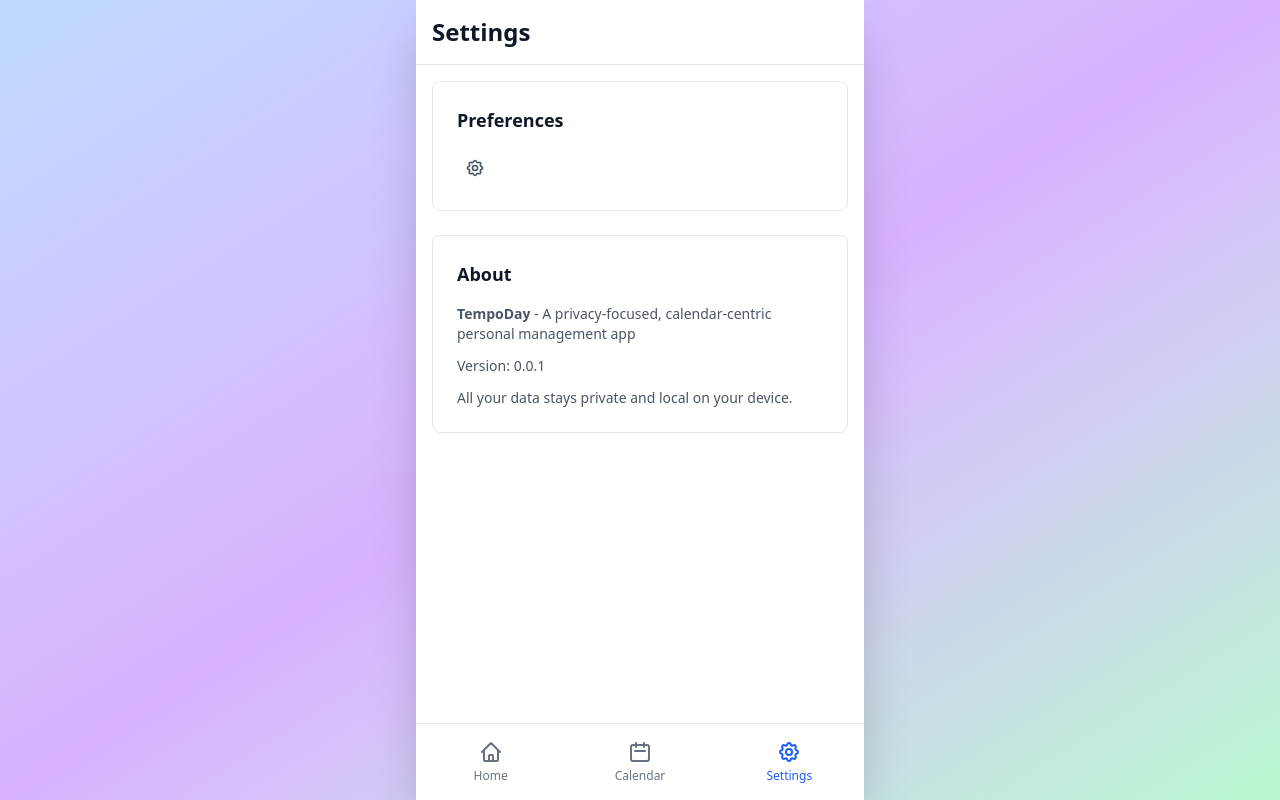
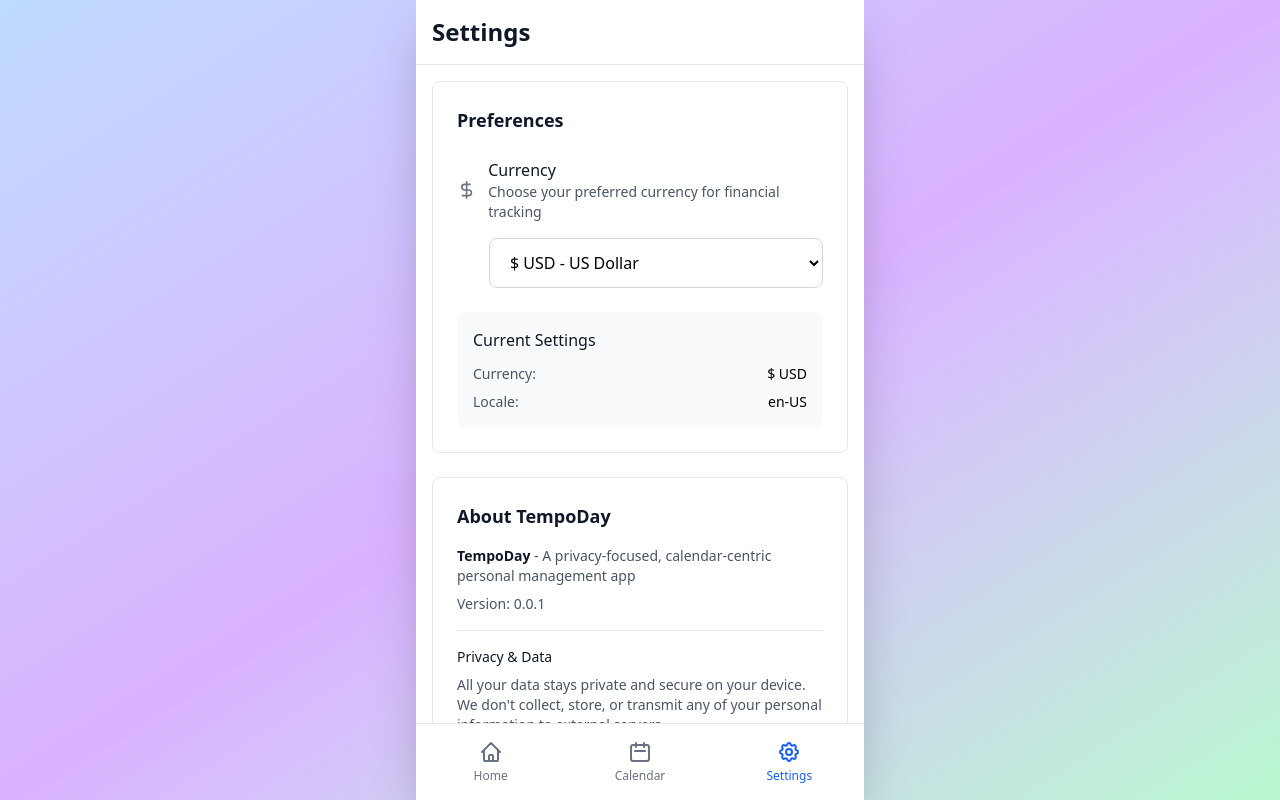
Before and after one commit to fachrihawari/tempoday, a Svelte app: page /settings in a window 1280 px wide. Built offline with nearby package versions, Linux system fonts and the light colour scheme.

Commit message:
Convert Settings Modal to Settings Page

```diff
--- a/src/components/Settings.svelte
+++ b/src/components/Settings.svelte
@@ -1,12 +1,9 @@
 <script lang="ts">
 import { settingsStore } from '../stores/settings.svelte';
 import Alert from './ui/Alert.svelte';
-import BottomSheet from './ui/BottomSheet.svelte';
 import Button from './ui/Button.svelte';
 import Icon from './ui/Icon.svelte';
 import Loading from './ui/Loading.svelte';
-
-let showSettings = $state(false);
 
 // Reactive values from the settings store
 let { settings, isLoading, isSaving, error } = $derived(settingsStore);
@@ -60,26 +57,12 @@ function getLocaleForCurrency(currencyCode: string): string {
 }
 </script>
 
-<!-- Settings Button -->
-<Button variant="ghost" onclick={() => (showSettings = true)} class="!p-2">
-  {#snippet children()}
-    <Icon name="settings" />
-  {/snippet}
-</Button>
-
-<!-- Settings Modal -->
-<BottomSheet
-  bind:open={showSettings}
-  title="Settings"
-  onClose={() => (showSettings = false)}
->
-  {#snippet children()}
+<div class="space-y-6">
   {#if error}
     <Alert
       type="error"
       description={error}
       onDismiss={() => settingsStore.clearError()}
-        class="mb-4"
     />
   {/if}
 
@@ -87,50 +70,53 @@ function getLocaleForCurrency(currencyCode: string): string {
     <Loading size="lg" message="Loading settings..." />
   {:else}
     <div class="space-y-6">
-        <div class="space-y-3">
-          <div class="flex items-center gap-2">
+      <!-- Currency Settings -->
+      <div class="space-y-4">
+        <div class="flex items-center gap-3">
           <Icon name="dollar" class="text-gray-500" />
-            <label for="currency-select" class="font-medium text-gray-900"
-              >Currency</label
-            >
+          <div>
+            <h3 class="font-medium text-gray-900">Currency</h3>
+            <p class="text-sm text-gray-600">Choose your preferred currency for financial tracking</p>
+          </div>
         </div>
 
+        <div class="ml-8">
           <select
-            id="currency-select"
             value={settings.currency}
-            onchange={(e) =>
-              updateCurrency((e.target as HTMLSelectElement).value)}
+            onchange={(e) => updateCurrency((e.target as HTMLSelectElement).value)}
             disabled={isSaving}
-            class={`w-full px-3 py-3 border border-gray-300 rounded-lg focus:ring-2 focus:ring-blue-500 focus:border-blue-500 bg-white text-base ${isSaving ? 'opacity-50 cursor-not-allowed' : ''}`}
+            class={`w-full px-4 py-3 border border-gray-300 rounded-lg focus:ring-2 focus:ring-blue-500 focus:border-blue-500 bg-white text-base ${isSaving ? 'opacity-50 cursor-not-allowed' : ''}`}
           >
             {#each currencies as currency (currency.code)}
               <option value={currency.code}>
-                {currency.symbol}
-                {currency.code} - {currency.name}
+                {currency.symbol} {currency.code} - {currency.name}
               </option>
             {/each}
           </select>
+
+          {#if isSaving}
+            <div class="flex items-center mt-2 text-sm text-gray-600">
+              <Icon name="loader" size="sm" class="mr-2 animate-spin" />
+              Saving changes...
+            </div>
+          {/if}
+        </div>
+      </div>
+
+      <!-- Current Settings Display -->
+      <div class="bg-gray-50 rounded-lg p-4 space-y-3">
+        <h4 class="font-medium text-gray-900">Current Settings</h4>
+        <div class="space-y-2 text-sm">
+          <div class="flex justify-between">
+            <span class="text-gray-600">Currency:</span>
+            <span class="font-medium">{settings.currencySymbol} {settings.currency}</span>
+          </div>
+          <div class="flex justify-between">
+            <span class="text-gray-600">Locale:</span>
+            <span class="font-medium">{settings.locale}</span>
+          </div>
+        </div>
       </div>
     </div>
   {/if}
-
-    <!-- Footer -->
-    <div class="mt-4">
-      <Button
-        variant="primary"
-        onclick={() => (showSettings = false)}
-        fullWidth
-      >
-        {#snippet children()}
-          {#if isSaving}
-            <Icon name="loader" size="sm" class="mr-2 animate-spin" />
-            Saving...
-            {:else}
-            <Icon name="check" size="sm" class="mr-2" />
-            Done
-          {/if}
-        {/snippet}
-      </Button>
 </div>
-  {/snippet}
-</BottomSheet>
--- a/src/pages/Settings.svelte
+++ b/src/pages/Settings.svelte
@@ -1,6 +1,5 @@
 <script lang="ts">
 import Settings from '../components/Settings.svelte';
-import Header from '../components/ui/Header.svelte';
 </script>
 
 <div class="h-full flex flex-col">
@@ -12,17 +11,38 @@ import Header from '../components/ui/Header.svelte';
   <!-- Settings Content -->
   <div class="flex-1 overflow-y-auto p-4">
     <div class="space-y-6">
+      <!-- Settings Component -->
       <div class="bg-white rounded-lg border border-gray-200 p-6">
-        <h2 class="text-lg font-semibold text-gray-900 mb-4">Preferences</h2>
+        <h2 class="text-lg font-semibold text-gray-900 mb-6 flex items-center gap-2">
+          <span>Preferences</span>
+        </h2>
         <Settings />
       </div>
 
+      <!-- About Section -->
       <div class="bg-white rounded-lg border border-gray-200 p-6">
-        <h2 class="text-lg font-semibold text-gray-900 mb-4">About</h2>
-        <div class="space-y-3 text-sm text-gray-600">
-          <p><strong>TempoDay</strong> - A privacy-focused, calendar-centric personal management app</p>
-          <p>Version: 0.0.1</p>
-          <p>All your data stays private and local on your device.</p>
+        <h2 class="text-lg font-semibold text-gray-900 mb-4">About TempoDay</h2>
+        <div class="space-y-4 text-sm text-gray-600">
+          <div class="space-y-2">
+            <p><strong class="text-gray-900">TempoDay</strong> - A privacy-focused, calendar-centric personal management app</p>
+            <p>Version: 0.0.1</p>
+          </div>
+
+          <div class="border-t border-gray-200 pt-4">
+            <h3 class="font-medium text-gray-900 mb-2">Privacy & Data</h3>
+            <p>All your data stays private and secure on your device. We don't collect, store, or transmit any of your personal information to external servers.</p>
+          </div>
+
+          <div class="border-t border-gray-200 pt-4">
+            <h3 class="font-medium text-gray-900 mb-2">Features</h3>
+            <ul class="space-y-1 list-disc list-inside">
+              <li>Calendar-centric task management</li>
+              <li>Daily notes and journaling</li>
+              <li>Personal finance tracking</li>
+              <li>Offline-first design</li>
+              <li>Local data storage</li>
+            </ul>
+          </div>
         </div>
       </div>
     </div>
```
Lines whose indentation alone changed are shown as unchanged.
